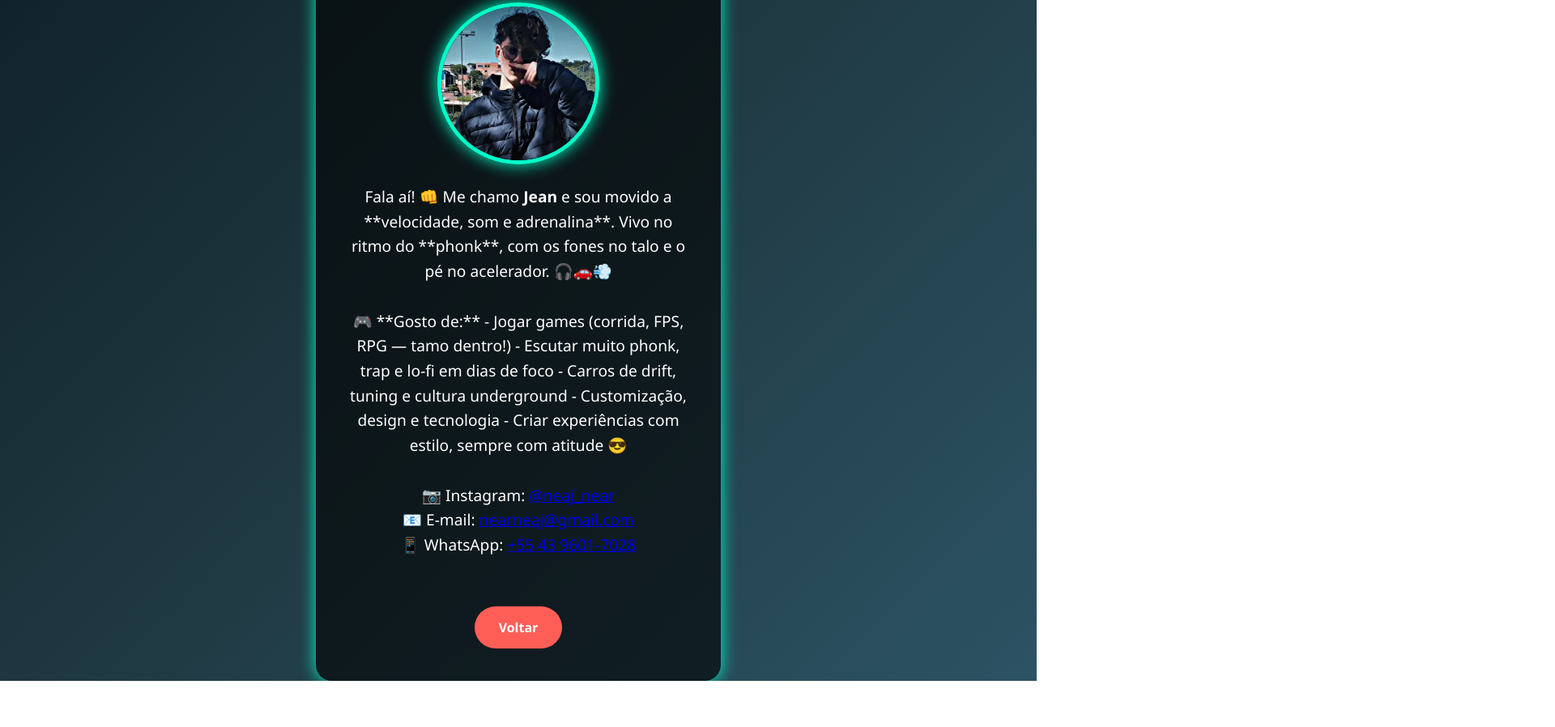
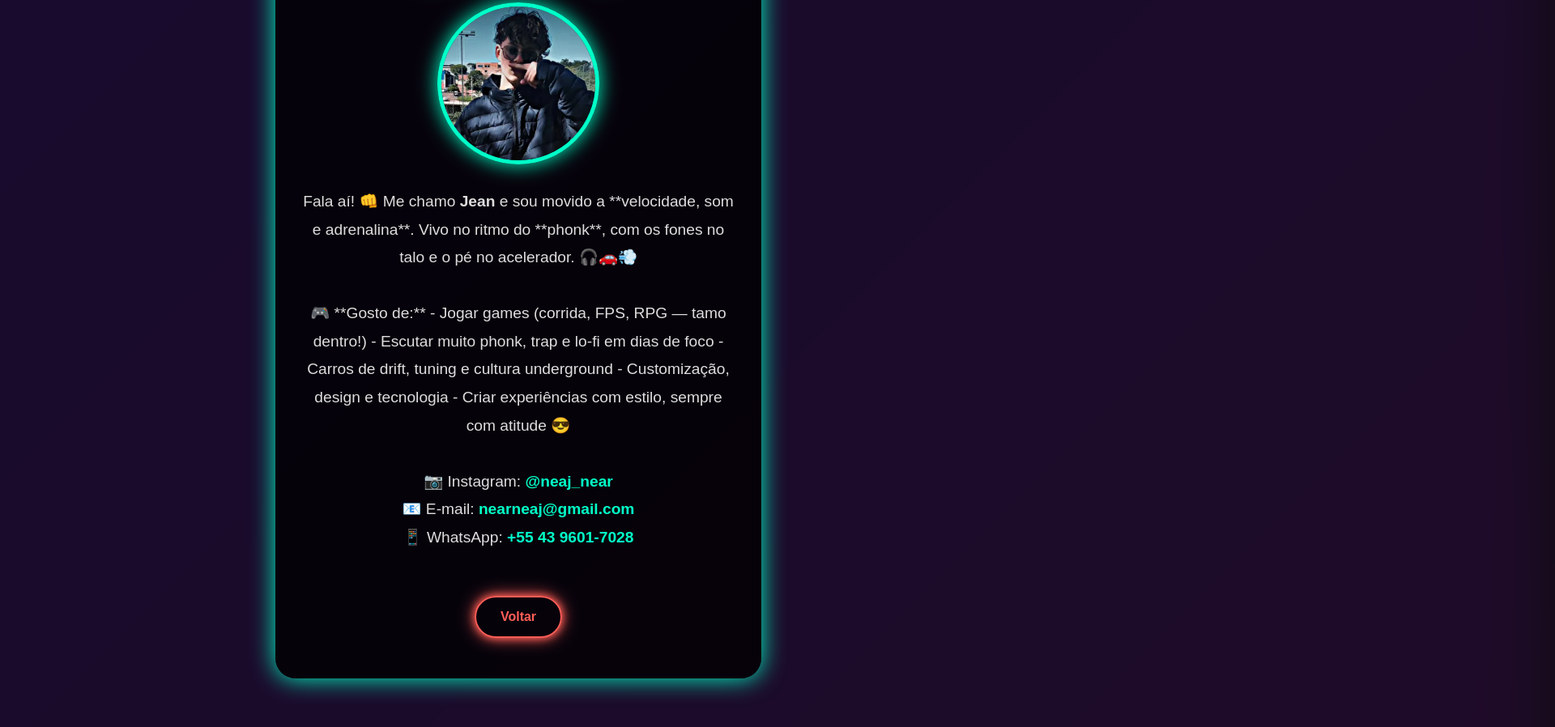
Before and after one commit to neajo/avalia-o_jean, a plain HTML site: page sobre.html in a window 1280 px wide. Shown: the part 122-1020 px from the top of the page at 81% size, 1920 px wide, since content can reach past the window. Before the commit the page ends 963 px from the top, so only its background shows below. Drawn offline with Linux system fonts and the light colour scheme.

Commit message:
Update style.css

```diff
--- a/style.css
+++ b/style.css
@@ -1,74 +1,138 @@
+/* Reset e base */
 * {
   margin: 0;
   padding: 0;
   box-sizing: border-box;
-  font-family: 'Segoe UI', sans-serif;
 }
 
 body {
+  font-family: 'Orbitron', sans-serif;
+  background: #0d0d0d;
+  color: white;
+  min-height: 100vh;
   display: flex;
+  align-items: center;
   justify-content: center;
-  align-items: center;
-  min-height: 100vh;
-  background: linear-gradient(135deg, #0f2027, #203a43, #2c5364);
-  color: white;
+  position: relative;
+  overflow: hidden;
 }
 
+/* Fundo animado neon */
+body::before {
+  content: "";
+  position: absolute;
+  width: 200%;
+  height: 200%;
+  background: linear-gradient(135deg, #00ffc8, #2c00ff, #ff0077);
+  background-size: 600% 600%;
+  animation: fundoAnimado 20s ease infinite;
+  z-index: -2;
+  filter: blur(40px);
+  opacity: 0.15;
+}
+
+@keyframes fundoAnimado {
+  0% { background-position: 0% 50%; }
+  50% { background-position: 100% 50%; }
+  100% { background-position: 0% 50%; }
+}
+
+/* Container principal */
 .container {
+  background: rgba(0, 0, 0, 0.75);
+  padding: 50px 30px;
+  border-radius: 25px;
+  box-shadow: 0 0 30px #00ffc8;
   text-align: center;
-  padding: 40px;
-  background: rgba(0, 0, 0, 0.6);
-  border-radius: 20px;
-  box-shadow: 0 0 20px #00ffcc;
-  max-width: 500px;
+  max-width: 600px;
+  width: 90%;
+  backdrop-filter: blur(10px);
+  animation: surgir 1.2s ease forwards;
+  transform: translateY(30px);
+  opacity: 0;
+}
+
+@keyframes surgir {
+  to {
+    transform: translateY(0);
+    opacity: 1;
+  }
 }
 
 h1 {
-  font-size: 3em;
+  font-size: 3rem;
+  color: #00ffc8;
+  text-shadow: 0 0 10px #00ffc8, 0 0 30px #00ffc8;
   margin-bottom: 20px;
-  color: #00ffc8;
-  text-shadow: 2px 2px 8px black;
 }
 
-.subtexto, .descricao {
-  font-size: 1.2em;
+/* Descrição estilizada */
+.descricao {
+  font-size: 1.2rem;
+  line-height: 1.8;
   margin-bottom: 30px;
-  line-height: 1.6;
+  color: #ddd;
 }
 
-a.botao {
-  display: inline-block;
-  padding: 15px 30px;
-  font-size: 1em;
-  background-color: #00ffc8;
-  color: #000;
-  border-radius: 30px;
+.descricao a {
+  color: #00ffc8;
+  font-weight: bold;
   text-decoration: none;
-  transition: transform 0.3s, background 0.3s;
-  font-weight: bold;
+  transition: color 0.3s ease;
 }
 
-a.botao:hover {
-  background-color: #00bfa6;
-  transform: scale(1.05);
+.descricao a:hover {
+  color: #ffffff;
+  text-shadow: 0 0 8px #00ffc8;
 }
 
+/* Foto com estilo */
 .foto-perfil {
   width: 200px;
   height: 200px;
   object-fit: cover;
   border-radius: 50%;
   border: 5px solid #00ffc8;
-  box-shadow: 0 0 20px #00ffc8;
-  margin-bottom: 20px;
+  box-shadow: 0 0 25px #00ffc8, 0 0 40px #00ffc8 inset;
+  margin-bottom: 25px;
+  transition: transform 0.4s;
+}
+
+.foto-perfil:hover {
+  transform: scale(1.05);
+}
+
+/* Botão neon */
+a.botao {
+  display: inline-block;
+  padding: 15px 30px;
+  border-radius: 30px;
+  font-weight: bold;
+  background: transparent;
+  border: 2px solid #00ffc8;
+  color: #00ffc8;
+  box-shadow: 0 0 10px #00ffc8, 0 0 20px #00ffc8;
+  text-decoration: none;
+  transition: all 0.3s ease;
+}
+
+a.botao:hover {
+  background-color: #00ffc8;
+  color: black;
+  box-shadow: 0 0 30px #00ffc8, 0 0 60px #00ffc8;
+  transform: scale(1.05);
 }
 
 a.voltar {
-  margin-top: 30px;
-  background-color: #ff5e57;
-  color: white;
+  margin-top: 25px;
+  background-color: transparent;
+  border: 2px solid #ff5e57;
+  color: #ff5e57;
+  box-shadow: 0 0 10px #ff5e57, 0 0 20px #ff5e57;
 }
 
 a.voltar:hover {
-  background-color: #e0473f;
+  background-color: #ff5e57;
+  color: white;
+  box-shadow: 0 0 30px #ff5e57, 0 0 60px #ff5e57;
 }
```
